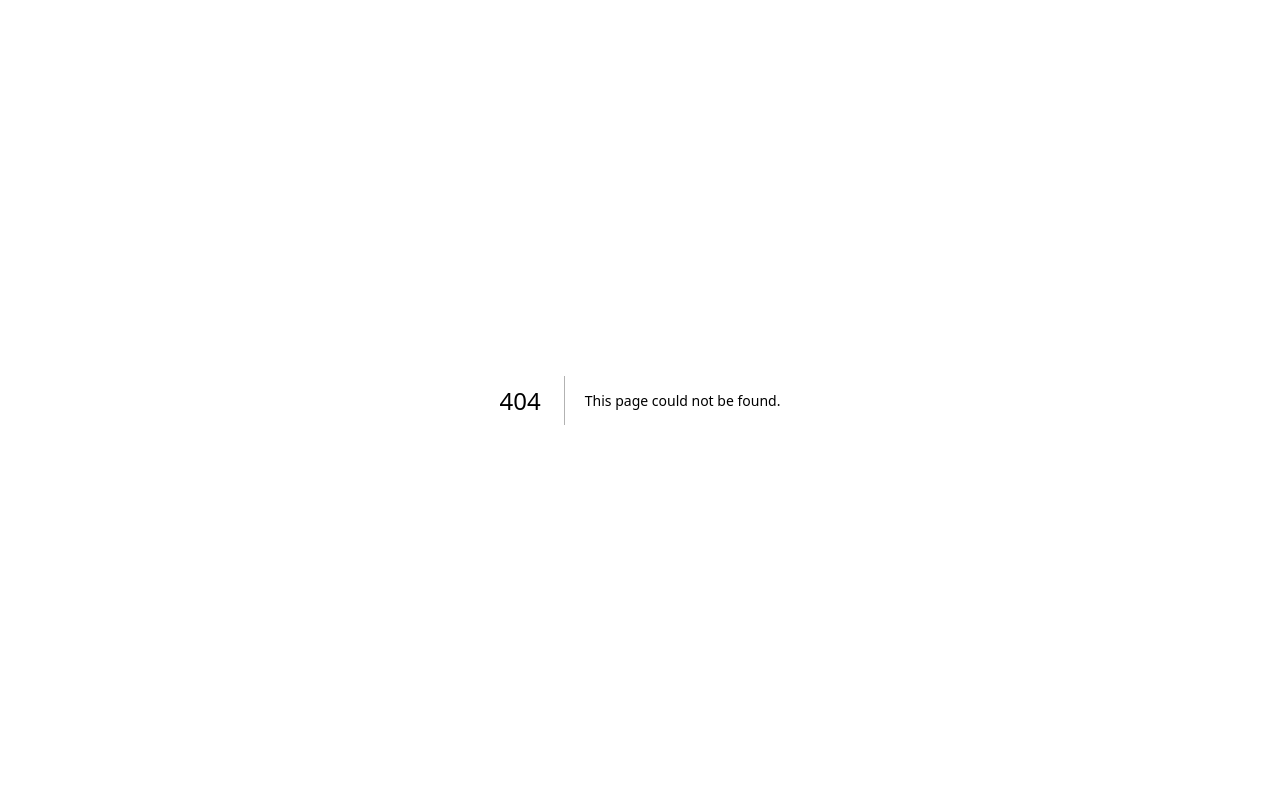
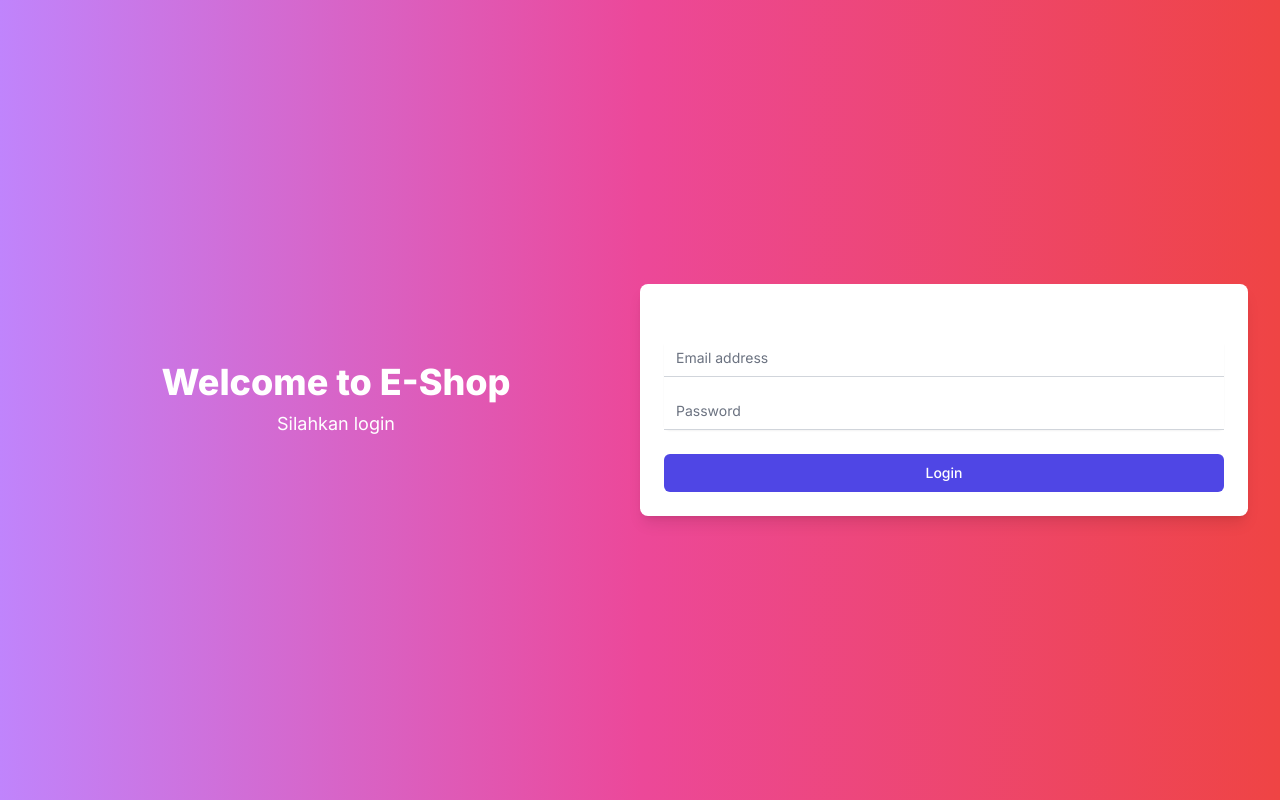
Before and after one commit to raihank43/DigiDagang, a Next.js app in the folder p3-gc02/: page /login in a window 1280 px wide. Before the commit this address had no page. Built offline with nearby package versions, Linux system fonts and the light colour scheme.

Commit message:
feat: layout login

```diff
--- /dev/null
+++ b/p3-gc02/src/app/login/page.tsx
@@ -0,0 +1,36 @@
+import React from 'react'
+
+export default function Login() {
+  return (
+    <div className="min-h-screen bg-gradient-to-r animate-gradient-x from-purple-400 via-pink-500 to-red-500 bg-opacity-25 backdrop-blur-md flex items-center justify-center py-12 px-4 sm:px-6 lg:px-8">
+      <div className="max-w-7xl w-full flex">
+        <div className="w-1/2 flex items-center justify-center">
+          <div className="text-center">
+            <h2 className="text-4xl font-extrabold text-white">Welcome to E-Shop</h2>
+            <p className="mt-2 text-lg text-white">Silahkan login</p>
+          </div>
+        </div>
+        <div className="w-1/2 bg-white p-6 rounded-lg shadow-lg space-y-8">
+          <form className="mt-8 space-y-6" action="#" method="POST">
+            <div className="rounded-md shadow-sm space-y-4">
+              <div>
+                <label htmlFor="email-address" className="sr-only">Email address</label>
+                <input id="email-address" name="email" type="email" autoComplete="email" required className="appearance-none relative block w-full px-3 py-2 border-b border-gray-300 placeholder-gray-500 text-gray-900 focus:outline-none focus:ring-indigo-500 focus:border-indigo-500 focus:z-10 sm:text-sm" placeholder="Email address" />
+              </div>
+              <div>
+                <label htmlFor="password" className="sr-only">Password</label>
+                <input id="password" name="password" type="password" autoComplete="current-password" required className="appearance-none relative block w-full px-3 py-2 border-b border-gray-300 placeholder-gray-500 text-gray-900 focus:outline-none focus:ring-indigo-500 focus:border-indigo-500 focus:z-10 sm:text-sm" placeholder="Password" />
+              </div>
+            </div>
+
+            <div>
+              <button type="submit" className="group relative w-full flex justify-center py-2 px-4 border border-transparent text-sm font-medium rounded-md text-white bg-indigo-600 hover:bg-indigo-700 focus:outline-none focus:ring-2 focus:ring-offset-2 focus:ring-indigo-500">
+                Login
+              </button>
+            </div>
+          </form>
+        </div>
+      </div>
+    </div>
+  )
+}
```
